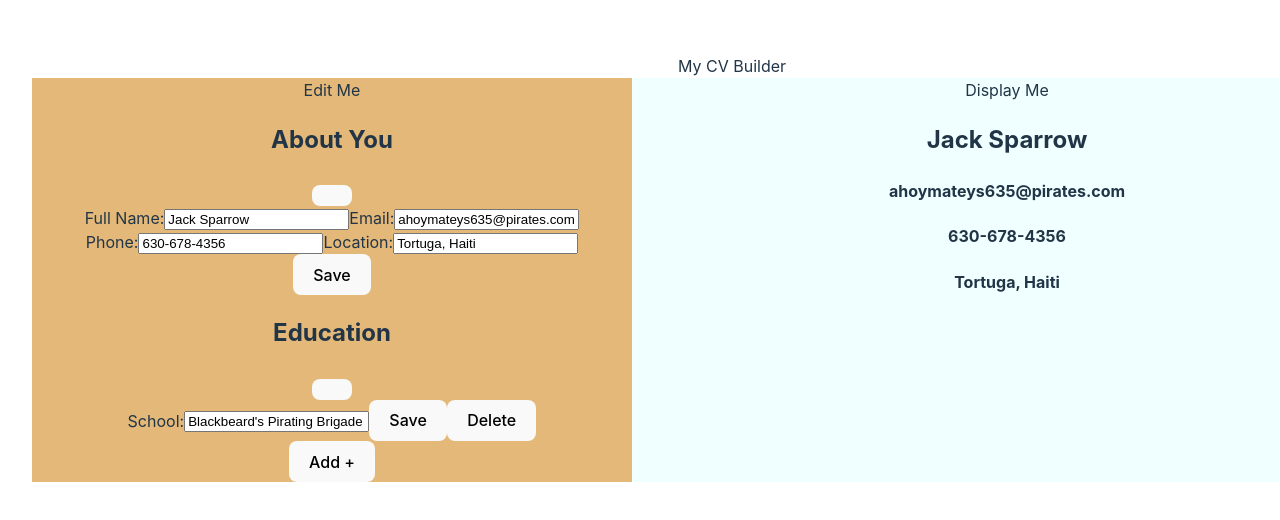
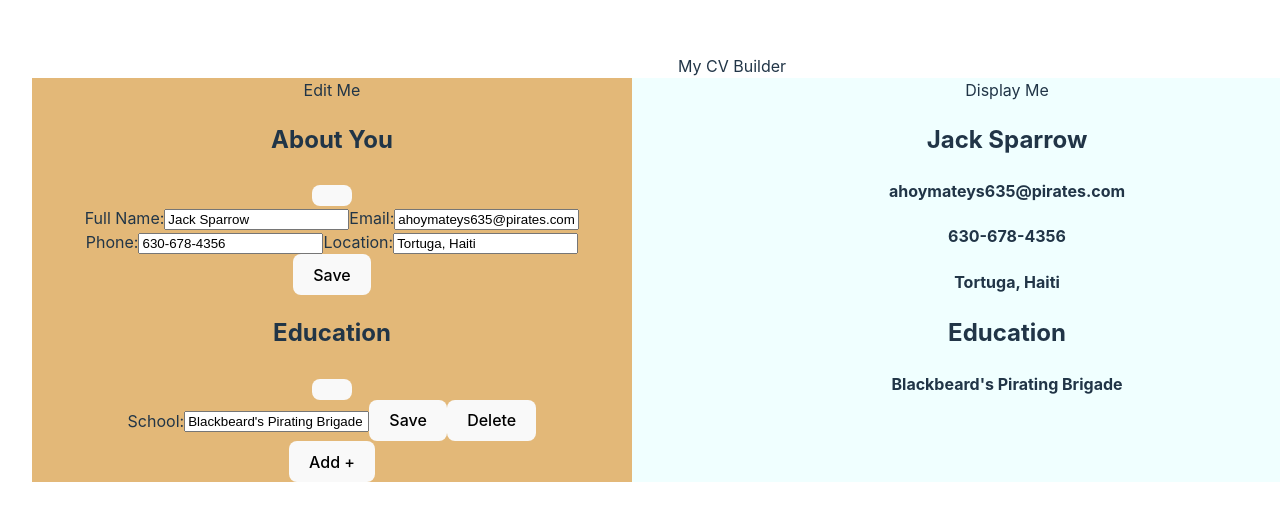
Before and after one commit to tgorsk15/cv-application, a React (Vite) app: page / in a window 1280 px wide. Shown: the part 132-652 px from the top of the page. Built offline with nearby package versions, Linux system fonts and the light colour scheme.

Commit message:
create educationDisplay.jsx to link inputs to displays

```diff
--- a/src/App.jsx
+++ b/src/App.jsx
@@ -6,6 +6,7 @@ import { initialInfoDetails, educationDataSet } from './components/data';
 import { InfoInput } from './components/infoInput';
 import { InfoDisplay } from './components/infoDisplay';
 import { EducationInput } from './components/educationInput';
+import { EducationDisplay } from './components/educationDisplay';
 
 import './App.css'
 import './styles/pageStructure.css'
@@ -60,6 +61,9 @@ function App() {
           <InfoDisplay
             infoDetails = {personalInfo}
           />
+          <EducationDisplay
+            educationData = {educationInfo}
+          />
 
         </section>
       </section>
--- /dev/null
+++ b/src/components/educationDisplay.jsx
@@ -0,0 +1,28 @@
+
+
+export function EducationDisplay({ educationData }) {
+    console.log(educationData)
+
+    return (
+
+        <div className="education-display-container">
+            <h2>Education</h2>
+
+            <div className="education-details">
+                {educationData.map((education) => {
+                    console.log(education)
+                    return (
+                        <div key={education.id}>
+                            <h4>{education.school}</h4>
+                        </div>
+
+                    )
+                })}
+
+            </div>
+        </div>
+
+    )
+
+
+}
```
